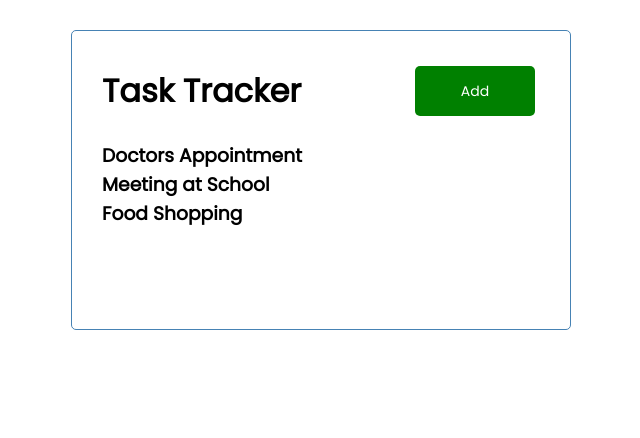
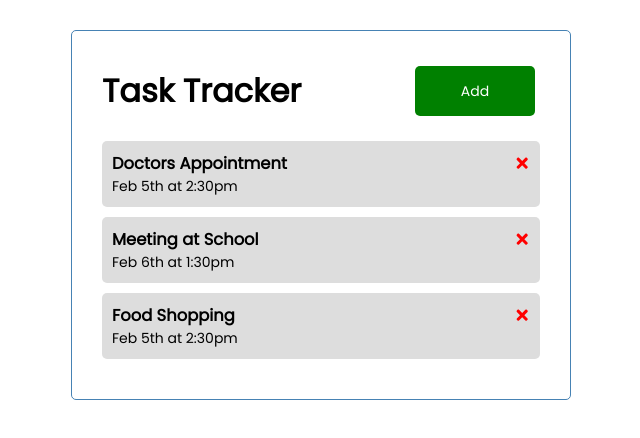
Before and after one commit to Fighteros/react-task-tracker, a React (Create React App) app: page / in a window 1280 px wide. Shown: the top 438 px of the page, without its empty margins (319-959 px from the left). Built offline with nearby package versions, Linux system fonts and the light colour scheme.

Commit message:
impelemented del task

```diff
--- a/package.json
+++ b/package.json
@@ -8,6 +8,7 @@
     "@testing-library/user-event": "^12.8.3",
     "react": "^17.0.2",
     "react-dom": "^17.0.2",
+    "react-icons": "^4.2.0",
     "react-scripts": "4.0.3",
     "web-vitals": "^1.1.2"
   },
--- a/src/App.js
+++ b/src/App.js
@@ -1,6 +1,10 @@
 import Header from './components/Header'
-import Task from './components/Task'
 import { useState } from 'react';
+import Tasks from './components/Tasks'
+
+
+/* events are stored in the App.js */
+
 
 // import React from 'react'
 
@@ -8,6 +12,8 @@ import { useState } from 'react';
 const App = () => {
   // we wont use .push as state is immutable
   // we instead use setTask and recreate it
+
+  //eslint-disable-next-line
   const [tasks, setTasks] = useState(
     [
       {
@@ -30,10 +36,16 @@ const App = () => {
       },
     ]
   )
+
+  // delete a task
+  const deleteTask = (id) => {
+    setTasks(tasks.filter((task) => task.id !== id))
+  }
+
   return (
     <div className="container">
       <Header />
-      <Task tasks={tasks} />
+      {tasks.length > 0 ? <Tasks tasks={tasks} onDelete={deleteTask} /> : <h1>No Tasks</h1>}
     </div>
   );
 }
--- a/src/components/Task.js
+++ b/src/components/Task.js
@@ -1,12 +1,11 @@
+import { FaTimes } from 'react-icons/fa'
 
-
-const Task = ({ tasks }) => {
+const Task = ({ task, onDelete }) => {
     return (
-        <>
-            {tasks.map((task) => (
-                <h3 key={task.id}>{task.text}</h3>
-            ))}
-        </>
+        <div className='task'>
+            <h3 key={task.id}>{task.text}<FaTimes onClick={() => onDelete(task.id)} style={{ color: 'red' }} /></h3>
+            <p>{task.day}</p>
+        </div>
     )
 }
 
--- /dev/null
+++ b/src/components/Tasks.js
@@ -0,0 +1,13 @@
+import Task from './Task'
+
+const Tasks = ({ tasks, onDelete }) => {
+    return (
+        <>
+            {tasks.map((task) => (
+                <Task key={task.id} task={task} onDelete={onDelete} />
+            ))}
+        </>
+    )
+}
+
+export default Tasks
--- a/src/index.css
+++ b/src/index.css
@@ -49,3 +49,21 @@ body {
 .btn:focus {
   outline: none;
 }
+
+.task {
+  padding: 10px;
+  background-color: #ddd;
+  margin: 10px auto;
+  border-radius: 5px;
+  /* display: flex;
+  justify-content: space-between;
+  align-content: center; */
+  font-size: 14px;
+  cursor: pointer;
+}
+
+.task h3 {
+  display: flex;
+  align-items: center;
+  justify-content: space-between;
+}
```
Also changed, not shown: 1 other file (tests, documents, lock files or other folders).
